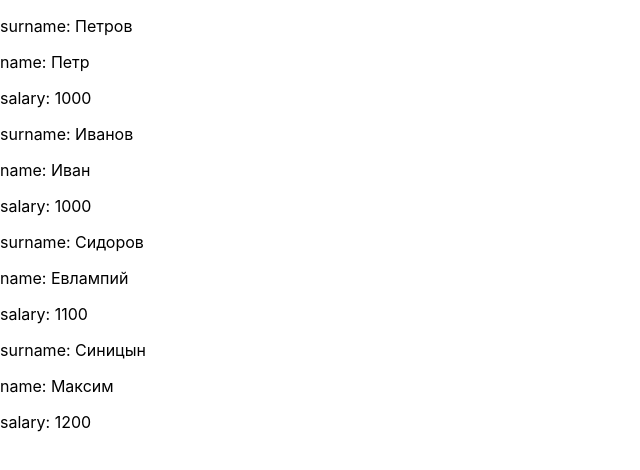
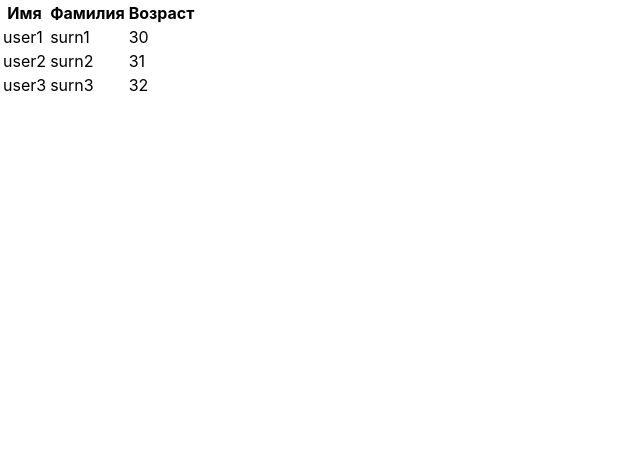
Before and after one commit to nemnogokartavyy/Basic-React-Tutorial, a React (Create React App) app: page / in a window 1280 px wide. Shown: the top 470 px of the page, without its empty margins (0-640 px from the left). Built offline with nearby package versions, Linux system fonts and the light colour scheme.

Commit message:
React Prime 83/112 chapter 1-2 tasks 90-91 gtasks

```diff
--- a/src/App.js
+++ b/src/App.js
@@ -1,30 +1,33 @@
-// ⊗jsrtPmCpCh
+// ⊗jsrtPmCpChA
 
 //1
+//2
 import React, { useState } from 'react';
-import { Employee } from './components/Employee';
+import { User } from './components/User';
 
 const App = () => {
 
-    const surname1 = 'Иванов';
-    const name1 = 'Иван';
-    const salary1 = 1000;
-
-    const surname2 = 'Сидоров';
-    const name2 = 'Евлампий';
-    const salary2 = 1100;
-
-    const surname3 = 'Синицын';
-    const name3 = 'Максим';
-    const salary3 = 1200;
+    const users = [
+        { id: 1, name: 'user1', surn: 'surn1', age: 30 },
+        { id: 2, name: 'user2', surn: 'surn2', age: 31 },
+        { id: 3, name: 'user3', surn: 'surn3', age: 32 },
+    ];
 
     return (
-        <>
-            <Employee surname={'Петров'} name={'Петр'} salary={1000} />
-            <Employee surname={surname1} name={name1} salary={salary1} />
-            <Employee surname={surname2} name={name2} salary={salary2} />
-            <Employee surname={surname3} name={name3} salary={salary3} />
-        </>
+        <table>
+            <thead>
+                <tr>
+                    <th>Имя</th>
+                    <th>Фамилия</th>
+                    <th>Возраст</th>
+                </tr>
+            </thead>
+            <tbody>
+                <User name={users[0].name} surname={users[0].surn} age={users[0].age} />
+                <User name={users[1].name} surname={users[1].surn} age={users[1].age} />
+                <User name={users[2].name} surname={users[2].surn} age={users[2].age} />
+            </tbody>
+        </table>
     )
 
 };
--- a/src/components/User.js
+++ b/src/components/User.js
@@ -1,10 +1,12 @@
 import React from "react";
 
-const User = () => {
+const User = ({ name, surname, age }) => {
     return (
-        <>
-            <p>Какой-то текст</p>
-        </>
+        <tr>
+            <td>{name}</td>
+            <td>{surname}</td>
+            <td>{age}</td>
+        </tr>
     )
 }
 
```
